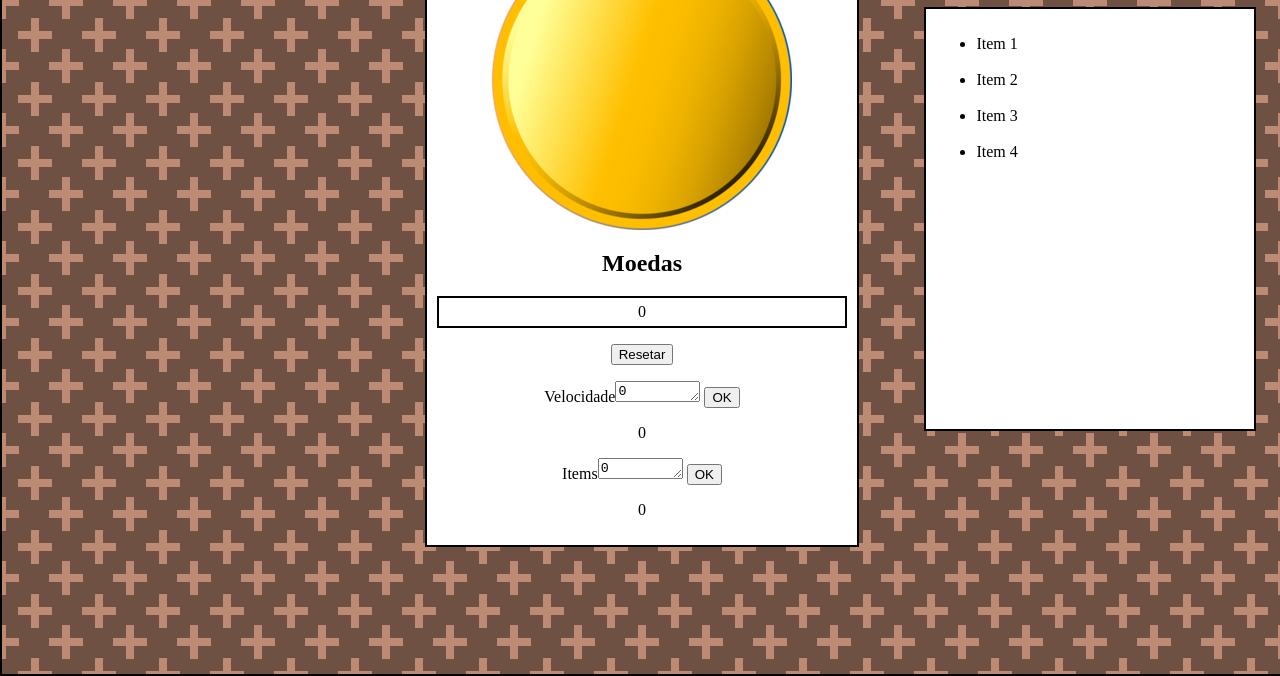
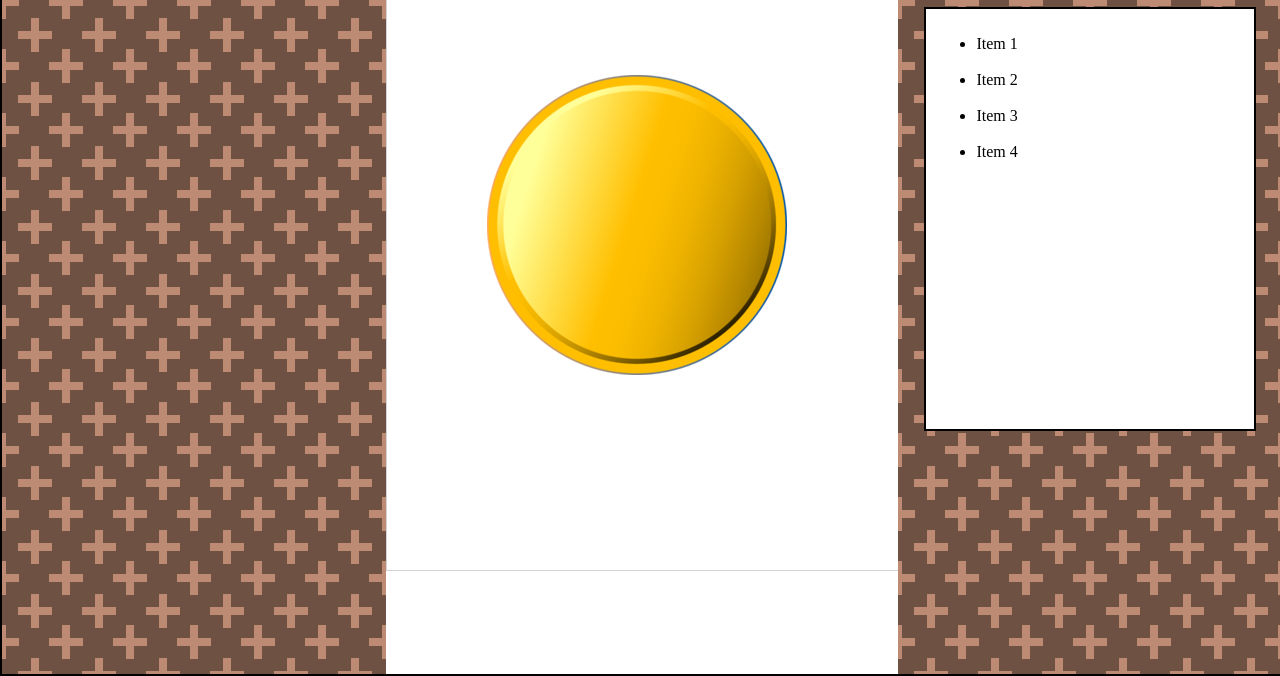
Before and after one commit to hAlexandre/click_evolve, a plain HTML site: page index.html in a window 1280 px wide. Shown: the part 128-804 px from the top of the page. Drawn offline with Linux system fonts and the light colour scheme.

Commit message:
Jogo inserido no centro
Mas não funciona os cliques. Ajustar as variáveis do clique e do tempo.

```diff
--- a/_css/main.css
+++ b/_css/main.css
@@ -41,9 +41,8 @@ body {
 	width: 40%;
 	height: 100%;
 	float: left;
-	text-align: center;
 	overflow-y: scroll;
-	background-image: url(../_img/tile.png);
+	/* background-image: url(../_img/tile.png); */
 }
 
 #right {
--- a/_js/click_me.js
+++ b/_js/click_me.js
@@ -1,9 +1,17 @@
 // JavaScript Document
-function updateQt(){
-	var valor = document.getElementById('coin-qt').innerHTML;
-	document.getElementById('coin-qt').innerHTML = parseInt(valor)+1;
+
+function updateIncome() {
+	var income = parseInt(document.getElementById('income').innerHTML);
+	console.log(income);
+	document.getElementById('income').innerHTML = income + 1;
 }
 
-function reset(){
+function updateQt() {
+//	var income = document.getElementById
+	var valor = document.getElementById('coin-qt').innerHTML;
+	document.getElementById('coin-qt').innerHTML = parseInt(valor) + 1;
+}
+
+function reset() {
 	document.getElementById('coin-qt').innerHTML = 0;
 }
--- /dev/null
+++ b/_js/game.js
@@ -0,0 +1,92 @@
+// JavaScript Document
+
+var Game = {};
+
+Game.fps = 40;
+var img = new Image(); img.src = "_img/coin.png";
+var coins;
+var increment;
+var income;
+var t;
+
+Game.initialize = function() {
+
+	coins = 0;
+	t = 0;
+	income = 1;
+  	increment = 1;
+  	this.context = document.getElementById("canvas").getContext("2d");
+  	Game.config();
+
+};
+
+Game.coinClick = function() { coins = coins + increment;}
+
+Game.draw = function() {
+    this.context.clearRect(0, 0, canvas.width, canvas.height);
+  	this.context.font = "bold 18px Arial";
+  	this.context.fillText("Moedas: " + coins, 210, 100);
+  	//this.context.drawImage(img, 0, 0, 300, 300, 230, 150, 300, 300);
+  	this.context.drawImage(img, 100, 200);
+};
+
+Game.update = function() {
+	if(t==40){
+		t = -1;
+		coins += income;
+	}
+	t++;
+
+};
+
+
+
+Game.config = function() {
+
+	document.querySelector('body').addEventListener("click", function(event) {
+        var x = event.clientX - 8;
+        var y = event.clientY - 8;
+
+        var dist = Math.sqrt( Math.pow(x-359,2) + Math.pow(y-278,2));
+        if(dist<=125)
+            Game.coinClick();
+    });
+
+    Game.run = (function() {
+        var loops = 0, skipTicks = 1000 / Game.fps,
+        maxFrameSkip = 10,
+        nextGameTick = (new Date).getTime();
+        return function() {
+            loops = 0;
+            while ((new Date).getTime() > nextGameTick) {
+                Game.update();
+                nextGameTick += skipTicks;
+                loops++;
+            }
+            Game.draw();
+        };
+    })();
+    (function() {
+        var onEachFrame;
+        if (window.webkitRequestAnimationFrame) {
+            onEachFrame = function(cb) {
+                var _cb = function() { cb(); webkitRequestAnimationFrame(_cb); }
+                _cb();
+            };
+        }
+        else if (window.mozRequestAnimationFrame) {
+                onEachFrame = function(cb) {
+                var _cb = function() { cb(); mozRequestAnimationFrame(_cb); }
+                _cb();
+            };
+        }
+        else {
+            onEachFrame = function(cb) {
+                setInterval(cb, 1000 / 60);
+            }
+        }
+        window.onEachFrame = onEachFrame;
+    })();
+    window.onEachFrame(Game.run);
+
+}
--- a/index.html
+++ b/index.html
@@ -22,6 +22,11 @@
         </div>
 
         <div id="center">
+            <canvas id="canvas" width="525" height="695" style="border:1px solid #d3d3d3;"> Your browser does not support the HTML5 canvas tag.</canvas>
+            <script type="text/javascript" src="_js/game.js"></script>
+            <script>Game.initialize();</script>
+
+            <!--
             <div class="coin-top">
             	<br/>
             	<img id="coin" src="_img/coin.png" onclick="updateQt()" width="300px" height="300px" />
@@ -37,6 +42,8 @@
                 <button id="reset-count" onclick="updateItems()">OK</button>
                 <p id="speed-items-r">0</p>
             </div>
+            -->
+
         </div>
 
         <div id="right">
```
Also changed, not shown: 1 other file.
